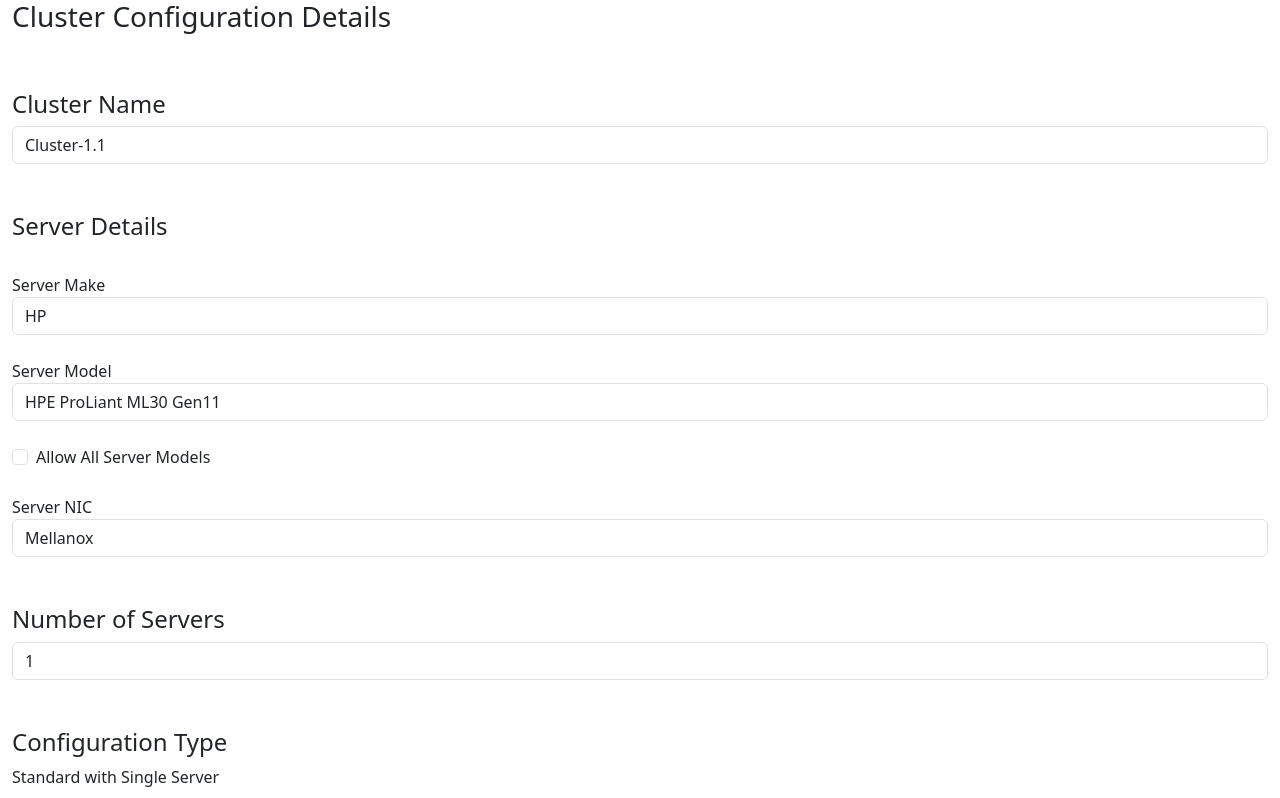
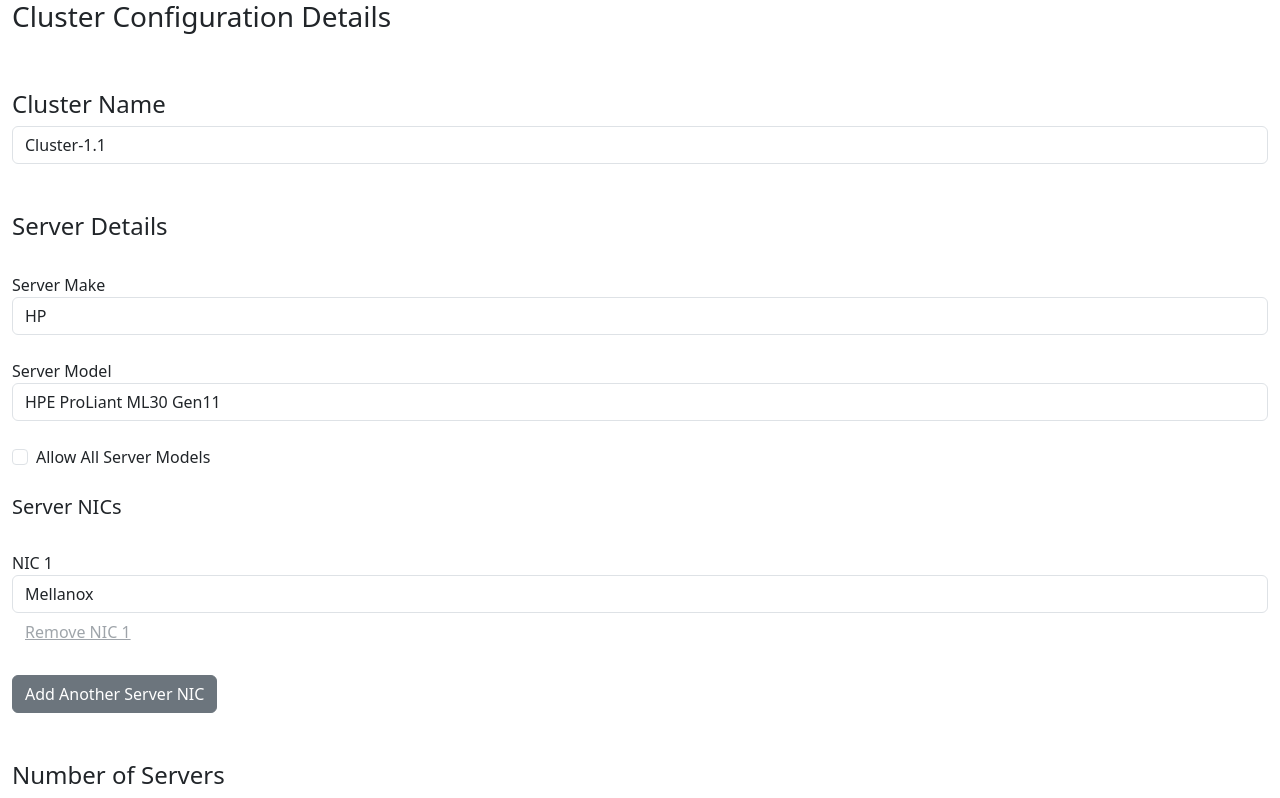
Before and after one commit to abhirup-dutta/angular-for-datacenter, an Angular app: page / in a window 1280 px wide. Shown: the top 798 px of the page. Built offline with nearby package versions, Linux system fonts and the light colour scheme.

Commit message:
Dynamic Form Control - Add/remove multiple NICs 	cleanup - moved code to 'shared' directory

```diff
--- a/src/app/app.component.html
+++ b/src/app/app.component.html
@@ -75,13 +75,34 @@
 
 			<br>
 
-			<!--Server NIC: Drop Down Menu-->
-			<div class="form-group">
-				<label class="clr-control-label">Server NIC</label>
-				<select clrSelect name="serverNic" formControlName="serverNic" class="form-control">
-					<option *ngFor="let serverNic of serverNicOptions">{{ serverNic }}</option>
-				</select>
+			<!--Server NIC: Drop Down Menu (multiple NICs)-->
+			<div formArrayName="serverNicsList">
+				<h5>Server NICs</h5>
+				<br>
+				<div *ngFor="let nic of serverNicsList.controls; let i=index">
+					<label class="clr-control-label">NIC {{ i+1 }}</label>
+					<select clrSelect class="form-control" name="nicSelection" [formControlName]="i">
+						<option *ngFor="let serverNic of serverNicOptions">{{ serverNic }}</option>
+					</select>
+					<!--Remove NIC x: Button-->
+					<button class="btn btn-link" type="button"
+						(click)="removeServerNic(i)"
+						[disabled]="!canRemoveMoreServerNics()">
+						Remove NIC {{ i+1 }}
+					</button>
+					<br><br>
+				</div>
 			</div>
+			<div *ngIf="!canAddMoreServerNics()">
+				<label clrLabel>Maximum Server NICs reached.</label>
+				<br>
+			</div>
+			<!--Add Another Server NIC: Button-->
+			<button class="btn btn-secondary" type="button"
+				(click)="addServerNic()"
+				[disabled]="!canAddMoreServerNics()">
+				Add Another Server NIC
+			</button>
 
 		</div>
 
--- a/src/app/app.component.ts
+++ b/src/app/app.component.ts
@@ -1,8 +1,8 @@
 import { Component, inject, OnInit } from '@angular/core';
 import { CommonModule } from '@angular/common';
-import { FormBuilder, FormGroup, Validators, ReactiveFormsModule } from '@angular/forms';
-import { Cluster } from './cluster';
-import { ImagingService } from './imaging.service';
+import { FormBuilder, FormGroup, Validators, ReactiveFormsModule, FormArray } from '@angular/forms';
+import { Cluster } from './shared/cluster';
+import { ImagingService } from './shared/imaging.service';
 import { ServerModelValidator } from './shared/serverModel.validator';
 
 @Component({
@@ -17,7 +17,11 @@ import { ServerModelValidator } from './shared/serverModel.validator';
 export class AppComponent implements OnInit {
   title = 'tdf';
   serverMakeOptions = ['HP' , 'Cisco', 'Dell'];
+  serverMakeDefault = this.serverMakeOptions[0];
   serverNicOptions = ['Mellanox' , 'Chelsio', 'NVIDIA'];
+  serverNicDefault = this.serverNicOptions[0];
+  serverNicMinCount = 1;
+  serverNicMaxCount = 4;
   configTypes = ['Standard' , 'High-Availability'];
   clusterModel = new Cluster();
   receivedData = '';
@@ -33,7 +37,8 @@ export class AppComponent implements OnInit {
   private _formBuilder = inject(FormBuilder);
 
   /*
-   * Getter methods for code ease in html
+   * Getter methods for ease of accessing controls
+   * both here and in html
    */
   get clusterName() {
     return this.clusterForm?.get('clusterName');
@@ -43,6 +48,9 @@ export class AppComponent implements OnInit {
   }
   get allServerModels() {
     return this.clusterForm?.get('serverDetails')?.get('allServerModels');
+  }
+  get serverNicsList() {
+    return this.clusterForm?.get('serverDetails')?.get('serverNicsList') as FormArray;
   }
   get numberOfServers() {
     return this.clusterForm?.get('numberOfServers');
@@ -57,10 +65,12 @@ export class AppComponent implements OnInit {
     this.clusterForm = this._formBuilder.group({
       clusterName: ['Cluster-1.1', [Validators.required, Validators.minLength(3)]],
       serverDetails: this._formBuilder.group({
-        serverMake: ['HP'],
+        serverMake: [this.serverMakeDefault],
         serverModel: ['HPE ProLiant ML30 Gen11', Validators.required],
         allServerModels: [false],
-        serverNic: ['Mellanox']
+        serverNicsList: this._formBuilder.array(
+          [this.serverNicDefault]
+        )
       }),
       numberOfServers: [1, Validators.required],
       configType: ['Standard']
@@ -102,6 +112,30 @@ export class AppComponent implements OnInit {
   }
 
   /*
+   * METHODS for changing the number of Sevrer NICs
+   * We make sure there are 1-4 NICs only.
+   * Also, we allow individual removals of NICs after they're added.
+   * Methods are-
+   * canAddMoreServerNics()
+   * addServerNic()
+   * canRemoveMoreServerNics()
+   * removeServerNic(input: number)
+   */
+  canAddMoreServerNics() {
+    return this.serverNicsList.length < this.serverNicMaxCount;
+  }
+  addServerNic() {
+    var newServerNic = this._formBuilder.control(this.serverNicDefault);
+    this.serverNicsList.push(newServerNic);
+  }
+  canRemoveMoreServerNics() {
+    return this.serverNicsList.length > this.serverNicMinCount;
+  }
+  removeServerNic(index: number) {
+    this.serverNicsList.removeAt(index);
+  }
+
+  /*
    * onSubmit()
    * Method for when the form is submitted via 'Configure Cluster' Button
    * We first do form manipulation,
@@ -129,9 +163,9 @@ export class AppComponent implements OnInit {
         .get('serverDetails')!
         .get('serverModel')!.value!;
     }
-    this.clusterModel.serverNic = this.clusterForm
+    this.clusterModel.serverNicsList = this.clusterForm
       .get('serverDetails')!
-      .get('serverNic')!.value!;
+      .get('serverNicsList')!.value!;
     this.clusterModel.numberOfServers = this.clusterForm.get('numberOfServers')!.value!;
     console.log("Cluster Configuration Initiated:");
     if (this.clusterModel.numberOfServers === 1) {
--- a/src/app/cluster.ts
+++ b/src/app/shared/cluster.ts
@@ -3,7 +3,7 @@ export class Cluster {
 		public name: string = '',
 		public serverMake: string = '',
 		public serverModel: string = '',
-		public serverNic: string = '',
+		public serverNicsList: string[] = [''],
 		public numberOfServers: number = 0,
 		public config: string = ''
 		){}
```
Also changed, not shown: src/app/shared/imaging.service.ts (renamed from src/app/imaging.service.ts), 2 other files (tests, documents, lock files or other folders).
